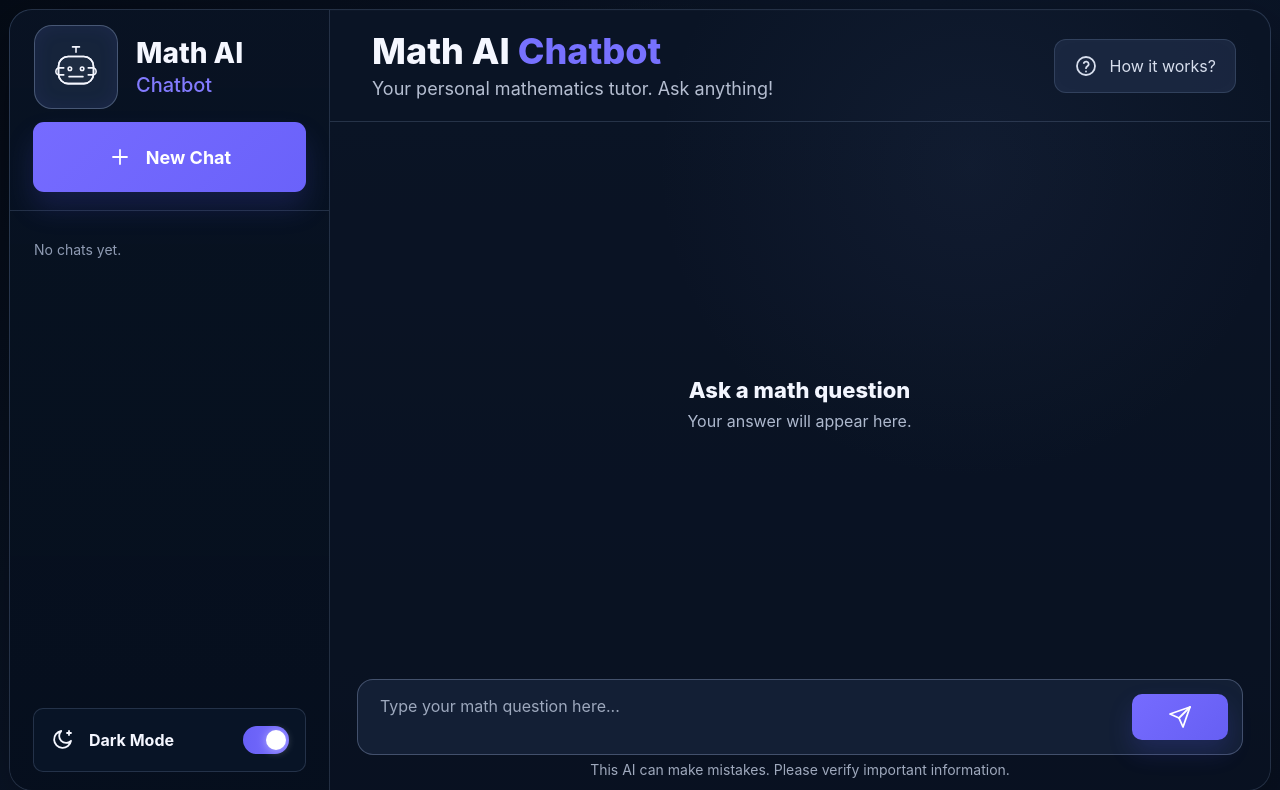
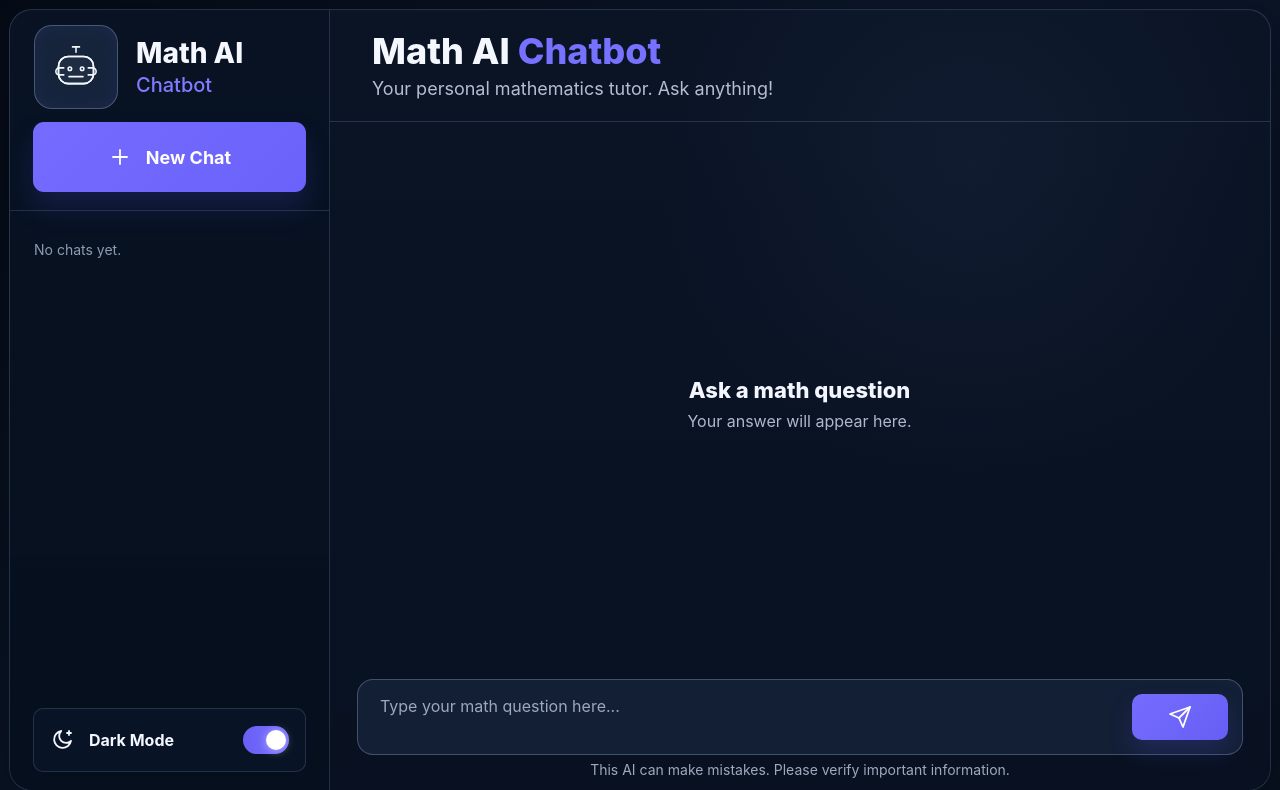
Before and after one commit to rajeshgowda116/Math-chat, a FastAPI app: page / in a window 1280 px wide. Shown: the top 790 px of the page. Run offline with FastAPI, Linux system fonts and the light colour scheme; data that the repository does not hold is empty.

Commit message:
i will create frountend

```diff
--- a/templates/index.html
+++ b/templates/index.html
@@ -286,20 +388,6 @@
             margin-top: 9px;
             color: #b5bed1;
             font-size: 18px;
-        }
-
-        .help {
-            display: flex;
-            align-items: center;
-            gap: 12px;
-            height: 54px;
-            padding: 0 19px;
-            border: 1px solid var(--line);
-            border-radius: 12px;
-            color: #d7deed;
-            background: rgba(29, 42, 69, 0.82);
-            font-size: 16px;
-            box-shadow: inset 0 0 18px rgba(255, 255, 255, 0.02);
         }
 
         .conversation {
@@ -710,10 +794,6 @@
                     <h2>Math AI <span>Chatbot</span></h2>
                     <p>Your personal mathematics tutor. Ask anything!</p>
                 </div>
-                <button class="help" type="button">
-                    <svg class="icon" viewBox="0 0 24 24" aria-hidden="true"><circle cx="12" cy="12" r="9"/><path d="M9.8 9a2.6 2.6 0 0 1 4.9 1.2c0 1.9-2.7 2.1-2.7 4"/><path d="M12 17.5h.01"/></svg>
-                    <span>How it works?</span>
-                </button>
             </header>
 
             <section class="conversation">
@@ -744,11 +824,15 @@
         const sendButton = form.querySelector(".send");
         const newChatButton = document.querySelector(".new-chat");
         const historyList = document.getElementById("history-list");
+        const themeToggle = document.getElementById("theme-toggle");
+        const themeLabel = document.getElementById("theme-label");
         let typingTimer = null;
         let activeSessionId = null;
 
+        applyTheme(localStorage.getItem("theme") || "dark");
         form.addEventListener("submit", sendMessage);
         newChatButton.addEventListener("click", createNewChat);
+        themeToggle.addEventListener("click", toggleTheme);
         input.addEventListener("keydown", (event) => {
             if (event.key === "Enter" && !event.shiftKey) {
                 event.preventDefault();
@@ -1095,6 +1179,19 @@
             }
         }
 
+        function toggleTheme() {
+            const nextTheme = document.body.classList.contains("light-mode") ? "dark" : "light";
+            applyTheme(nextTheme);
+            localStorage.setItem("theme", nextTheme);
+        }
+
+        function applyTheme(theme) {
+            const isLight = theme === "light";
+            document.body.classList.toggle("light-mode", isLight);
+            themeToggle.setAttribute("aria-pressed", String(!isLight));
+            themeLabel.textContent = isLight ? "Light Mode" : "Dark Mode";
+        }
+
         async function readResponse(response) {
             const text = await response.text();
             if (!text) {
```
Also changed, not shown: other parts of templates/index.html (+105 -7 lines).
